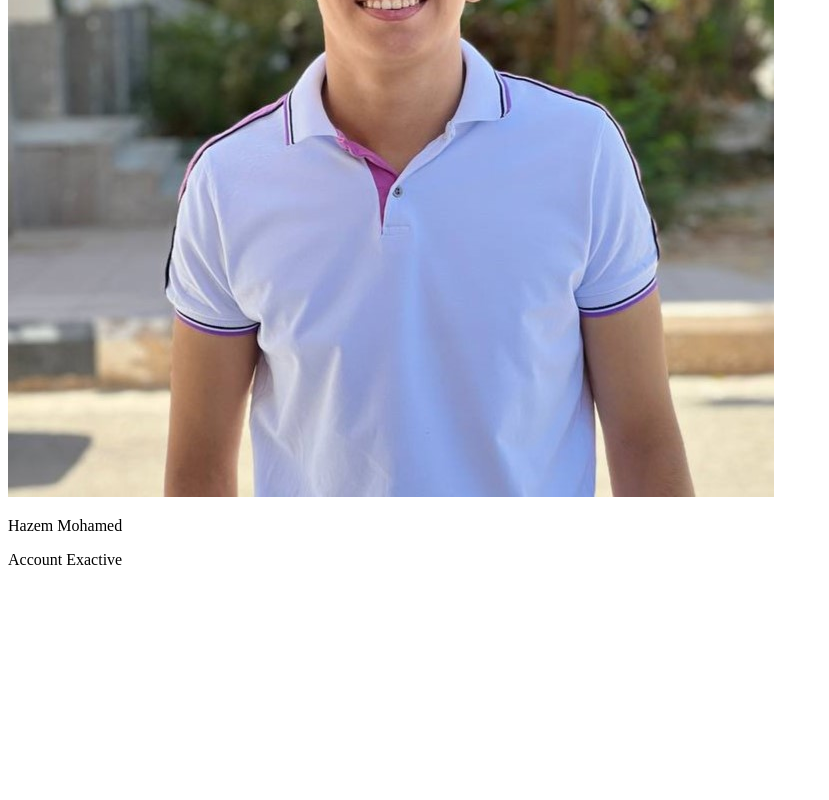
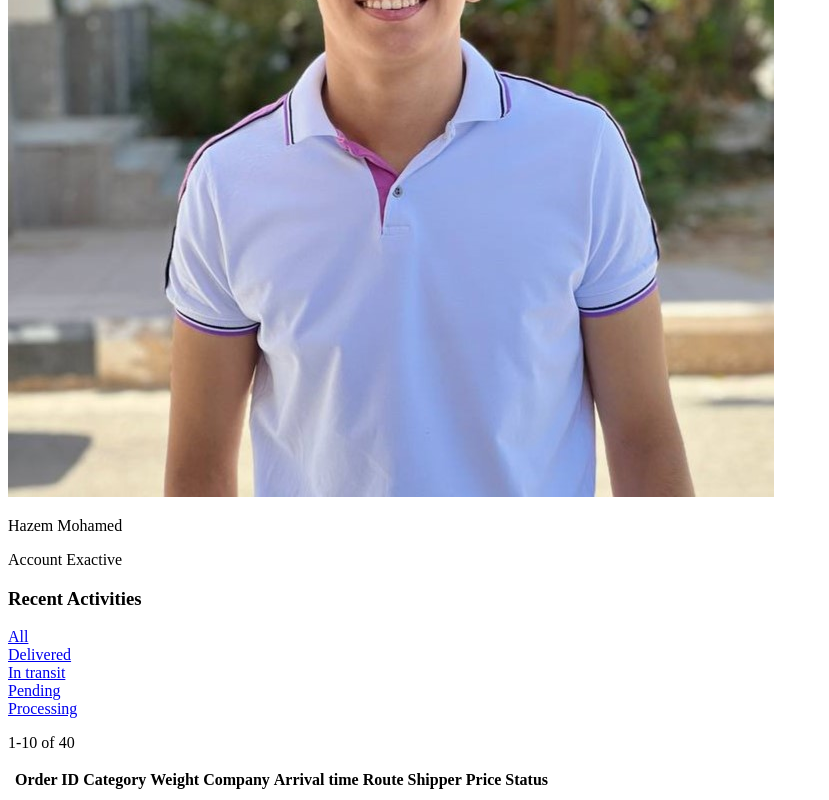
Before and after one commit to hazem-moh/Dragons-Hackathon, a plain HTML site: page index.html in a window 1280 px wide. Shown: the part 417-1217 px from the top of the page, without its empty margins (0-829 px from the left). Before the commit the page ends 994 px from the top, so only its background shows below. Drawn offline with Linux system fonts and the light colour scheme.

Commit message:
start footer

```diff
--- a/index.html
+++ b/index.html
@@ -40,7 +40,38 @@
 
         </section>
         <section class="footer">
+            <div class="left_head">
+                <h3>Recent Activities</h3>
+                <div class="fields">
+                    <div><a href="#">All</a></div>
+                    <div><a href="#">Delivered</a></div>
+                    <div><a href="#">In transit</a></div>
+                    <div><a href="#">Pending</a></div>
+                    <div><a href="#">Processing</a></div>
+                </div>
+                <span class="right_head">
+                    <i></i>
+                    <p>1-10 of 40</p>
+                    <i></i>
+                    <i></i>
+                </span>
+            </div>
+            <table>
+                <tr class="header">
+                    <th></th>
+                    <th>Order ID</th>
+                    <th>Category</th>
+                    <th>Weight</th>
+                    <th>Company</th>
+                    <th>Arrival time</th>
+                    <th>Route</th>
+                    <th>Shipper</th>
+                    <th>Price</th>
+                    <th>Status</th>
+                    <th></th>
+                </tr>
 
+            </table>
         </section>
     </main>
 </body>
```
